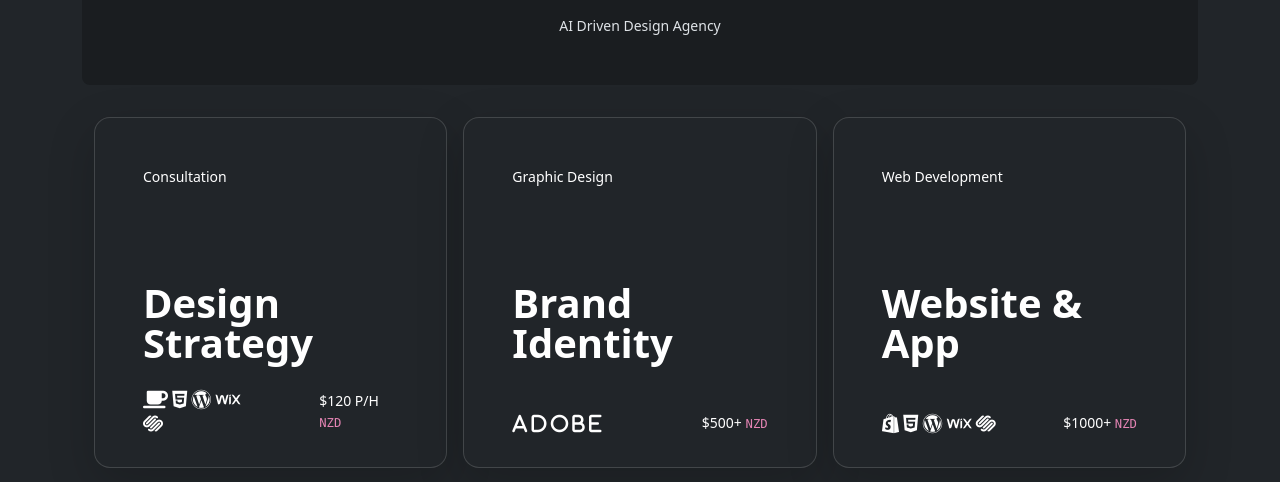
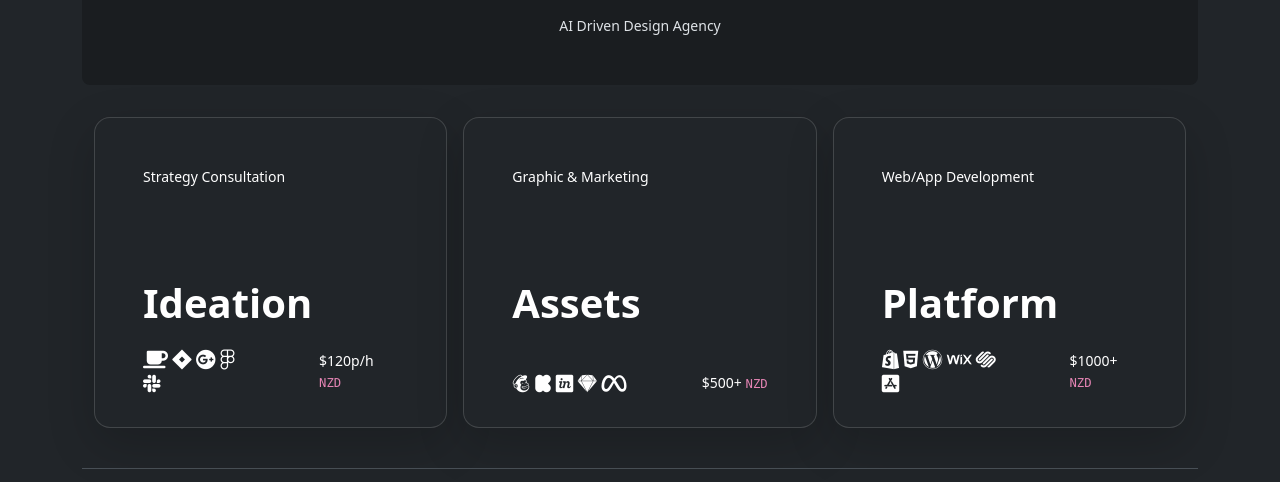
Before and after one commit to mrcjsuthy/lair, a website: page index.html in a window 1280 px wide. Shown: the part 153-635 px from the top of the page. Drawn offline with nearby package versions, Linux system fonts and the light colour scheme.

Commit message:
update products

```diff
--- a/index.html
+++ b/index.html
@@ -35,15 +35,15 @@
         <div class="card card-cover h-100 overflow-hidden text-bg-dark rounded-4 shadow-lg"
           style="background-image: url('unsplash-photo-3.jpg');">
           <div class="d-flex flex-column h-100 p-5 pb-3 text-shadow-1">
-            <small>Consultation</small>
-            <h5 class="pt-5 mt-5 mb-4 display-6 lh-1 fw-bold">Design Strategy</h5>
+            <small>Strategy Consultation</small>
+            <h5 class="pt-5 mt-5 mb-4 display-6 lh-1 fw-bold">Ideation</h5>
             <ul class="d-flex list-unstyled mt-auto">
               <li class="me-auto">
                 <i class="fa-solid fa-coffee fa-lg"></i>
-                <i class="fa-brands fa-html5 fa-lg"></i>
-                <i class="fa-brands fa-wordpress fa-lg"></i>
-                <i class="fa-brands fa-wix fa-lg"></i>
-                <i class="fa-brands fa-squarespace fa-lg"></i>
+                <i class="fa-brands fa-jira fa-lg"></i>
+                <i class="fa-brands fa-google-plus fa-lg"></i>
+                <i class="fa-brands fa-figma fa-lg"></i>
+                <i class="fa-brands fa-slack fa-lg"></i>
               </li>
               <li class="d-flex align-items-center me-3">
                 <svg class="bi me-2" width="1em" height="1em">
@@ -54,7 +54,7 @@
                 <svg class="bi me-2" width="1em" height="1em">
                   <use xlink:href="#calendar3"></use>
                 </svg>
-                <small> $120 P/H <code>NZD</code></small>
+                <small> $120p/h <code>NZD</code></small>
               </li>
             </ul>
           </div>
@@ -65,15 +65,15 @@
         <div class="card card-cover h-100 overflow-hidden text-bg-dark rounded-4 shadow-lg"
           style="background-image: url('unsplash-photo-3.jpg');">
           <div class="d-flex flex-column h-100 p-5 pb-3 text-shadow-1">
-            <small>Graphic Design</small>
-            <h5 class="pt-5 mt-5 mb-4 display-6 lh-1 fw-bold">Brand Identity</h5>
+            <small>Graphic & Marketing</small>
+            <h5 class="pt-5 mt-5 mb-4 display-6 lh-1 fw-bold">Assets</h5>
             <ul class="d-flex list-unstyled mt-auto">
               <li class="me-auto">
-                <i class="fa-solid fa-a fa-lg"></i>
-                <i class="fa-solid fa-d fa-lg"></i>
-                <i class="fa-solid fa-o fa-lg"></i>
-                <i class="fa-solid fa-b fa-lg"></i>
-                <i class="fa-solid fa-e fa-lg"></i>
+                <i class="fa-brands fa-mailchimp fa-lg"></i>
+                <i class="fa-brands fa-kickstarter-k fa-lg"></i>
+                <i class="fa-brands fa-invision fa-lg"></i>
+                <i class="fa-brands fa-sketch fa-lg"></i>
+                <i class="fa-brands fa-meta fa-lg"></i>
               </li>
               <li class="d-flex align-items-center me-3">
                 <svg class="bi me-2" width="1em" height="1em">
@@ -95,8 +95,8 @@
         <div class="card card-cover h-100 overflow-hidden text-bg-dark rounded-4 shadow-lg"
           style="background-image: url('unsplash-photo-3.jpg');">
           <div class="d-flex flex-column h-100 p-5 pb-3 text-shadow-1">
-            <small>Web Development</small>
-            <h5 class="pt-5 mt-5 mb-4 display-6 lh-1 fw-bold">Website & App</h5>
+            <small>Web/App Development</small>
+            <h5 class="pt-5 mt-5 mb-4 display-6 lh-1 fw-bold">Platform</h5>
             <ul class="d-flex list-unstyled mt-auto">
               <li class="me-auto">
                 <i class="fa-brands fa-shopify fa-lg"></i>
@@ -104,6 +104,7 @@
                 <i class="fa-brands fa-wordpress fa-lg"></i>
                 <i class="fa-brands fa-wix fa-lg"></i>
                 <i class="fa-brands fa-squarespace fa-lg"></i>
+                <i class="fa-brands fa-app-store-ios fa-lg"></i>
               </li>
               <li class="d-flex align-items-center me-3">
                 <svg class="bi me-2" width="1em" height="1em">
```
